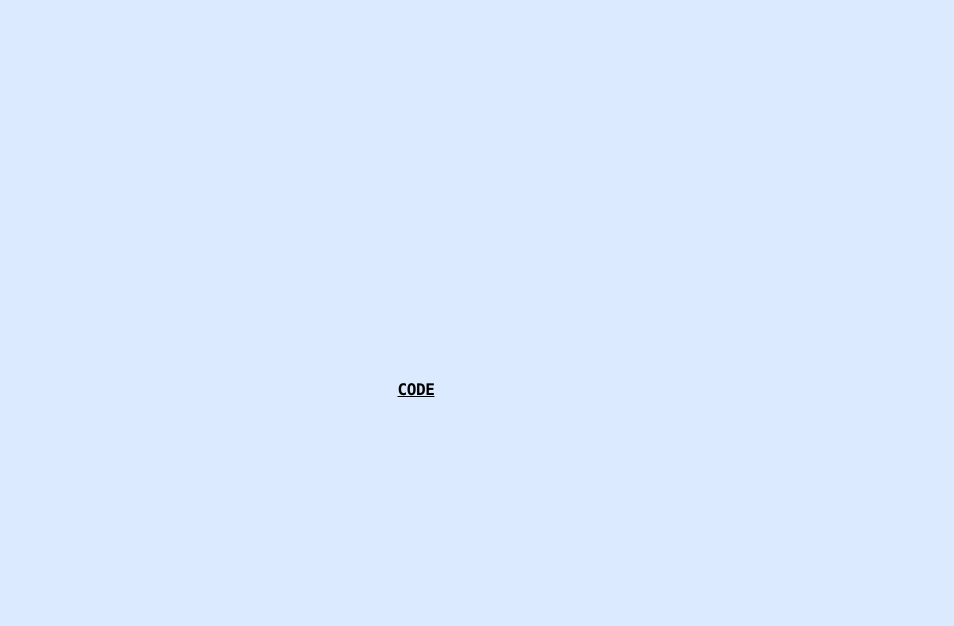
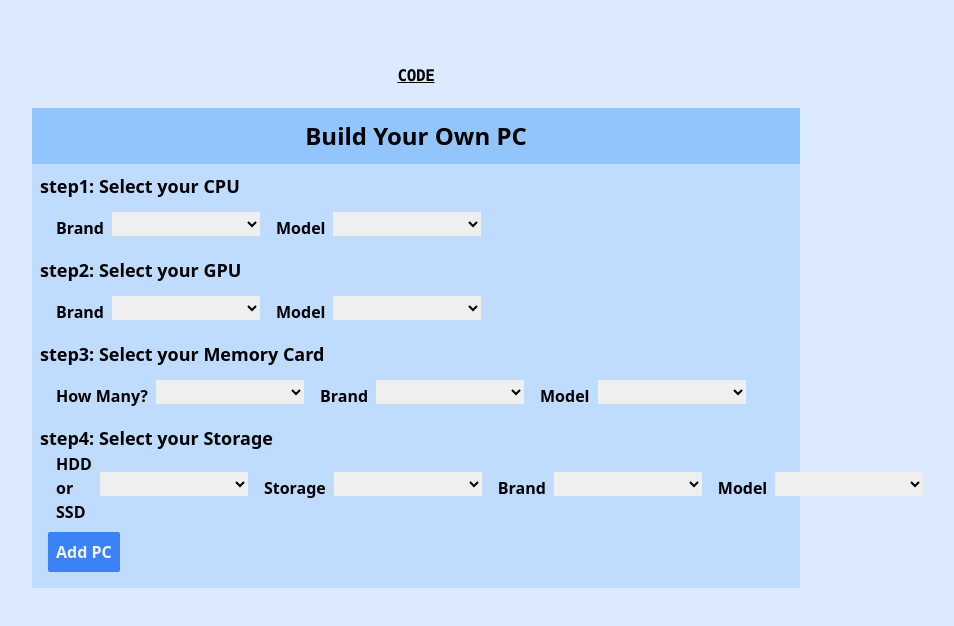
Before and after one commit to moyongkexing/computer-builder, a plain HTML site: page index.html in a window 1280 px wide. Shown: the whole page, without its empty margins (224-1178 px from the left). Drawn offline with nearby package versions, Linux system fonts and the light colour scheme.

Commit message:
✨ markeup almost

```diff
--- a/app.js
+++ b/app.js
@@ -1 +1,80 @@
-console.log("test");
+const CONFIG = {
+  "apiURL": "https://api.recursionist.io/builder/computers?type=",
+  "root": document.getElementById("root"),
+  STEPS: [
+    {name: "CPU", options:["Brand", "Model"]},
+    {name: "GPU", options:["Brand", "Model"]},
+    {name: "Memory Card", options:["How Many?", "Brand", "Model"]},
+    {name: "Storage", options:["HDD or SSD" ,"Storage", "Brand", "Model"]},
+  ],
+}
+
+function initialize(steps){
+  // 「Build Your Own PC」のHTML文字列が返る。
+  // createHTML()はHTMLタグ, innerHTML, [classList]を受け取り、スタイル付きDOMのHTMLを文字列で返す自作関数。
+  const header = createHTML("h1", "Build Your Own PC", ["text-center","text-black","bg-blue-300","p-3","w-full","font-bold","text-2xl"]);
+  // step（質問）ごとにHTMLを生成する。htmlStrに文字列として足し合わせることで連結する。
+  let htmlStr = "";
+  for(let i = 0; i < steps.length; i++) {
+    // 「step1: Select your CPU」のHTML文字列が返る。
+    const title = createHTML("p", `step${i+1}: Select your ${steps[i].name}`, ["font-bold","text-lg",]);
+
+    const form = generateForm(steps[i]);
+    // titleとformを囲うdivのHTML文字列が返る。
+    const formBox = createHTML("div", title + form, ["flex","flex-col","items-start","bg-blue-200"]);
+    htmlStr += formBox;
+  }
+  // 「Add PC」ボタンのHTML文字列が返る。
+  const submitBtn = createHTML("button", "Add PC", ["submitBtn","p-2","m-2","bg-blue-500","rounded-sm","font-bold","text-gray-100","focus:outline-none","hover:shadow-outline"]);
+  const main = createHTML("div", htmlStr + submitBtn, ["w-full", "bg-blue-200","p-2"]);
+  CONFIG.root.innerHTML = header + main;
+};
+
+function createHTML(tag, innerHTML, classList){
+  let styles = "";
+  for(let c of classList) styles += c + " ";
+  return `<${tag} class="${styles}">${innerHTML}</${tag}>`;
+}
+
+function generateForm(step){
+  let htmlStr = "";
+  for(let i = 0; i < step.options.length; i++) {
+    const name = createHTML("p", step.options[i], ["ml-4", "mr-2"]);
+    const select = document.createElement("select");
+    select.classList.add("mt-3","mb-5","px-16")
+    select.id = `${step.name}-${step.options[i]}-select`;
+    htmlStr += name + select.outerHTML;
+  }
+  return createHTML("div",htmlStr,["flex","justify-center","items-center","test", "font-bold"]);
+};
+
+function fetchData(key, attribute) {
+  const fetchURL = CONFIG.apiURL + key.toLowerCase();
+  return fetch(fetchURL).then(res=>res.json())
+    .then(data => {
+      let hashmap = {};
+      for(let d of data) if(hashmap[d[attribute]] === undefined) hashmap[d[attribute]] = d[attribute];
+      return Object.keys(hashmap);
+    });
+}
+
+function setOptions(selectBxId, values) {
+  console.log("id" + selectBxId);
+  console.log("values" + values);
+  let htmlStr = "";
+  values.forEach(value => htmlStr += createHTML("option", value, [""]));
+  const target = document.querySelector(selectBxId);
+  console.log(target);
+  target.innerHTML = htmlStr;
+}
+
+function generateOptions(values) {
+  let htmlStr = "";
+  values.forEach(value => htmlStr += createHTML("option", value, [""]));
+  return htmlStr;
+}
+
+
+initialize(CONFIG.STEPS);
+
+console.log(document.getElementById("CPU-Brand-select"));
--- a/index.html
+++ b/index.html
@@ -7,9 +7,9 @@
   <link href="https://unpkg.com/tailwindcss@^1.0/dist/tailwind.min.css" rel="stylesheet">
   <title>Computer Builder</title>
 </head>
-<body class="h-screen flex flex-col justify-center items-center bg-blue-100">
-  <a class="font-bold mb-5 tracking-tight font-mono underline" target="_blank" rel="noopener noreferrer" href="https://github.com/moyongkexing/computer-builder">CODE</a>
-  <div id="root" class="w-2/3 flex justify-center items-center">
+<body class="h-screen flex flex-col justify-start items-center bg-blue-100">
+  <a class="font-bold mt-16 mb-5 tracking-tight font-mono underline" target="_blank" rel="noopener noreferrer" href="https://github.com/moyongkexing/computer-builder">CODE</a>
+  <div id="root" class="w-5/6 lg:w-3/5 min-w-xl flex flex-col justify-center items-center">
   </div>
   <script type="module" src="app.js"></script>
 </body>
```
